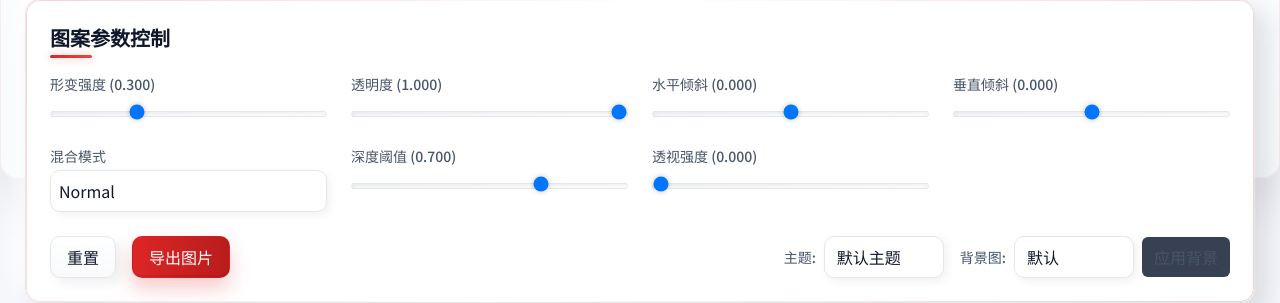
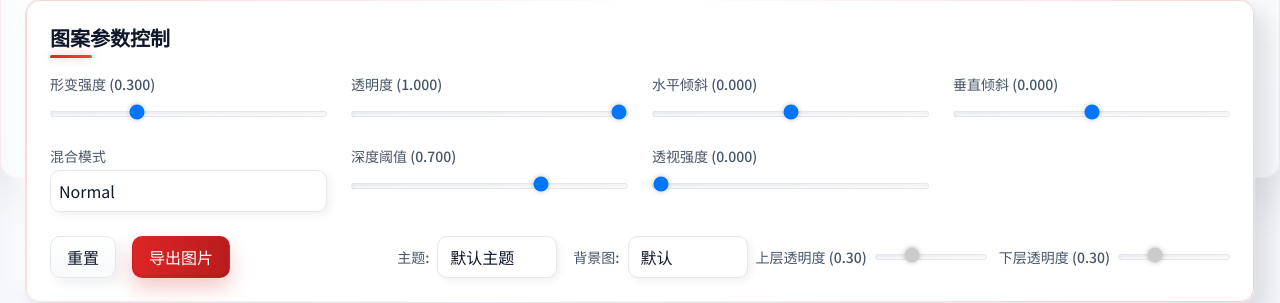
Before and after one commit to yincangshiwei/AutoDecal, a Flask app: template templates/pattern_editor.html in a window 1280 px wide. Shown: the part 622-925 px from the top of the page. Run offline with Flask 3, Linux system fonts and the light colour scheme; the template is opened without the code that fills it, so the values that code supplies are empty.

Commit message:
1.去除应用背景按钮，更改为切换背景图的时候直接应用； 2.把默认的背景图透明度开放到页面操作里

```diff
--- a/static/js/pattern_editor.js
+++ b/static/js/pattern_editor.js
@@ -448,6 +448,8 @@ window.addEventListener('load', () => {
 
     // --- Part 5: UI事件监听器 ---
     // 背景图：获取/应用/按主题加载
+    let bgOverlayOpacityTop = parseFloat(localStorage.getItem('bgOpacityTop') || '0.3');
+    let bgOverlayOpacityBottom = parseFloat(localStorage.getItem('bgOpacityBottom') || '0.3');
     async function fetchBackgrounds(themeKey) {
         try {
             const resp = await fetch(`/api/theme-backgrounds?theme=${encodeURIComponent(themeKey)}`);
@@ -466,8 +468,10 @@ window.addEventListener('load', () => {
         const container = document.querySelector('.editor-container');
 
         if (url) {
-            // 叠加半透明白，保持白色为主；同时将背景应用到 body 与 editor 容器
-            const layered = `linear-gradient(rgba(255,255,255,0.88), rgba(255,255,255,0.88)), url('${url}')`;
+            // 叠加半透明白，保持白色为主；透明度分为上下两端可独立调节
+            const a1 = Math.max(0, Math.min(1, Number.isFinite(bgOverlayOpacityTop) ? bgOverlayOpacityTop : 0.3));
+            const a2 = Math.max(0, Math.min(1, Number.isFinite(bgOverlayOpacityBottom) ? bgOverlayOpacityBottom : 0.3));
+            const layered = `linear-gradient(rgba(255,255,255,${a1}), rgba(255,255,255,${a2})), url('${url}')`;
 
             if (body) {
                 body.style.setProperty('background-image', layered, 'important');
@@ -506,6 +510,102 @@ window.addEventListener('load', () => {
         }
     }
 
+    // 动态创建并绑定“背景透明度（上下端）”控件（不改模板结构，仅并排插入）
+    function setupBgOpacityControls() {
+        const bgSelect = document.getElementById('bgSelect');
+        if (!bgSelect) return;
+
+        // 重复调用时复用已存在的控件
+        let topSlider = document.getElementById('bgOpacityTop');
+        let bottomSlider = document.getElementById('bgOpacityBottom');
+        let topLabel = document.getElementById('bgOpacityTopLabel');
+        let bottomLabel = document.getElementById('bgOpacityBottomLabel');
+
+        if (!topSlider || !bottomSlider) {
+            const wrap = document.createElement('div');
+            wrap.className = 'flex items-center gap-3 flex-wrap';
+
+            // 上端
+            const g1 = document.createElement('div');
+            g1.className = 'flex items-center gap-2';
+            topLabel = document.createElement('label');
+            topLabel.id = 'bgOpacityTopLabel';
+            topLabel.className = 'text-sm font-medium text-gray-300';
+            topLabel.textContent = `上层透明度 (${(Number.isFinite(bgOverlayOpacityTop) ? bgOverlayOpacityTop : 0.3).toFixed(2)})`;
+            topSlider = document.createElement('input');
+            topSlider.type = 'range';
+            topSlider.id = 'bgOpacityTop';
+            topSlider.min = '0';
+            topSlider.max = '1';
+            topSlider.step = '0.01';
+            topSlider.value = String(Number.isFinite(bgOverlayOpacityTop) ? bgOverlayOpacityTop : 0.3);
+            topSlider.className = 'w-28 slider-thumb';
+
+            // 下端
+            const g2 = document.createElement('div');
+            g2.className = 'flex items-center gap-2';
+            bottomLabel = document.createElement('label');
+            bottomLabel.id = 'bgOpacityBottomLabel';
+            bottomLabel.className = 'text-sm font-medium text-gray-300';
+            bottomLabel.textContent = `下层透明度 (${(Number.isFinite(bgOverlayOpacityBottom) ? bgOverlayOpacityBottom : 0.3).toFixed(2)})`;
+            bottomSlider = document.createElement('input');
+            bottomSlider.type = 'range';
+            bottomSlider.id = 'bgOpacityBottom';
+            bottomSlider.min = '0';
+            bottomSlider.max = '1';
+            bottomSlider.step = '0.01';
+            bottomSlider.value = String(Number.isFinite(bgOverlayOpacityBottom) ? bgOverlayOpacityBottom : 0.3);
+            bottomSlider.className = 'w-28 slider-thumb';
+
+            g1.appendChild(topLabel);
+            g1.appendChild(topSlider);
+            g2.appendChild(bottomLabel);
+            g2.appendChild(bottomSlider);
+            wrap.appendChild(g1);
+            wrap.appendChild(g2);
+
+            // 插入在背景选择控件后
+            if (bgSelect.parentElement) {
+                bgSelect.parentElement.appendChild(wrap);
+            }
+        } else {
+            // 同步显示值
+            topSlider.value = String(Number.isFinite(bgOverlayOpacityTop) ? bgOverlayOpacityTop : 0.3);
+            bottomSlider.value = String(Number.isFinite(bgOverlayOpacityBottom) ? bgOverlayOpacityBottom : 0.3);
+            if (topLabel) topLabel.textContent = `上层透明度 (${(Number.isFinite(bgOverlayOpacityTop) ? bgOverlayOpacityTop : 0.3).toFixed(2)})`;
+            if (bottomLabel) bottomLabel.textContent = `下层透明度 (${(Number.isFinite(bgOverlayOpacityBottom) ? bgOverlayOpacityBottom : 0.3).toFixed(2)})`;
+        }
+
+        const updateDisabled = () => {
+            const disabled = !bgSelect.value;
+            topSlider.disabled = disabled;
+            bottomSlider.disabled = disabled;
+        };
+        updateDisabled();
+
+        topSlider.addEventListener('input', () => {
+            bgOverlayOpacityTop = parseFloat(topSlider.value) || 0;
+            try { localStorage.setItem('bgOpacityTop', String(bgOverlayOpacityTop)); } catch (_) {}
+            if (topLabel) topLabel.textContent = `上层透明度 (${bgOverlayOpacityTop.toFixed(2)})`;
+            if (bgSelect.value) {
+                const themeKey = (document.getElementById('themeSelect') && document.getElementById('themeSelect').value) || 'default';
+                applyBackground(bgSelect.value, themeKey);
+            }
+        });
+
+        bottomSlider.addEventListener('input', () => {
+            bgOverlayOpacityBottom = parseFloat(bottomSlider.value) || 0;
+            try { localStorage.setItem('bgOpacityBottom', String(bgOverlayOpacityBottom)); } catch (_) {}
+            if (bottomLabel) bottomLabel.textContent = `下层透明度 (${bgOverlayOpacityBottom.toFixed(2)})`;
+            if (bgSelect.value) {
+                const themeKey = (document.getElementById('themeSelect') && document.getElementById('themeSelect').value) || 'default';
+                applyBackground(bgSelect.value, themeKey);
+            }
+        });
+
+        bgSelect.addEventListener('change', updateDisabled);
+    }
+
     async function loadBackgroundsForTheme(themeKey, autoApplyFirst = false) {
         const list = await fetchBackgrounds(themeKey);
         const bgSelect = document.getElementById('bgSelect');
@@ -522,22 +622,30 @@ window.addEventListener('load', () => {
             let savedUrl = '';
             try { savedUrl = localStorage.getItem(`selectedBgUrl_${themeKey}`) || ''; } catch (_) {}
 
+            const topSlider = document.getElementById('bgOpacityTop');
+            const bottomSlider = document.getElementById('bgOpacityBottom');
+            const setDisabled = (disabled) => {
+                if (topSlider) topSlider.disabled = disabled;
+                if (bottomSlider) bottomSlider.disabled = disabled;
+            };
+
             if (savedUrl && list.some(x => x.url === savedUrl)) {
                 bgSelect.value = savedUrl;
                 applyBackground(savedUrl, themeKey);
+                setDisabled(false);
                 return;
             }
-            // 已保存但当前主题无对应文件，清空并回退默认
-            savedUrl = '';
 
             if (autoApplyFirst && list.length > 0) {
                 // 仅当主题目录下有文件时，才自动应用第一张
                 bgSelect.value = list[0].url;
                 applyBackground(list[0].url, themeKey);
+                setDisabled(false);
             } else {
                 // 找不到对应主题背景 → 选择“默认”（不加载背景）
                 bgSelect.value = '';
                 applyBackground('', themeKey);
+                setDisabled(true);
             }
         }
     }
@@ -711,7 +819,12 @@ window.addEventListener('load', () => {
             const savedTheme = localStorage.getItem('selectedTheme');
             const themeStylesheet = document.getElementById('themeStylesheet');
             const bgSelect = document.getElementById('bgSelect');
-            const applyBgBtn = document.getElementById('applyBgBtn');
+            if (bgSelect) {
+                bgSelect.addEventListener('change', () => {
+                    const url = bgSelect.value;
+                    applyBackground(url || '', themeSelect.value);
+                });
+            }
             if (savedTheme) {
                 themeSelect.value = savedTheme;
                 if (savedTheme === 'default') {
@@ -726,13 +839,8 @@ window.addEventListener('load', () => {
                 loadBackgroundsForTheme('default', true);
             }
 
-            if (applyBgBtn && bgSelect) {
-                applyBgBtn.addEventListener('click', () => {
-                    const url = bgSelect.value;
-                    applyBackground(url || '', themeSelect.value);
-                });
-            }
         }
+        setupBgOpacityControls();
     }
 
     function updateTransformMatrix() {
--- a/templates/pattern_editor.html
+++ b/templates/pattern_editor.html
@@ -251,7 +251,6 @@
             <select id="bgSelect" class="theme-select px-3 py-2 rounded-md min-w-[180px]">
               <option value="">默认</option>
             </select>
-            <button id="applyBgBtn" class="px-3 py-2 rounded-md bg-gray-700 text-gray-300 hover:bg-gray-600 transition">应用背景</button>
           </div>
         </div>
       </div>
```
Also changed, not shown: static/themes/主题背景图建议.md (+0 -19 lines), database.db, 2 other files.
